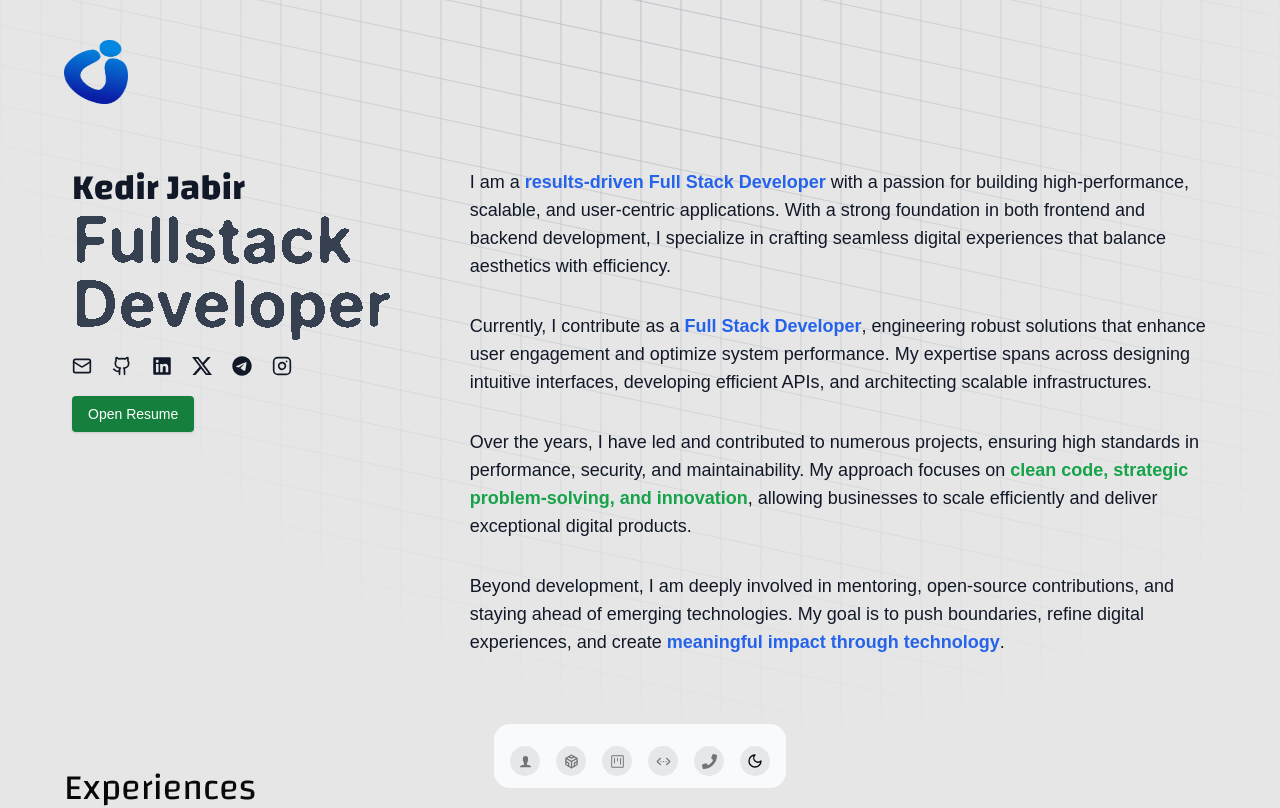
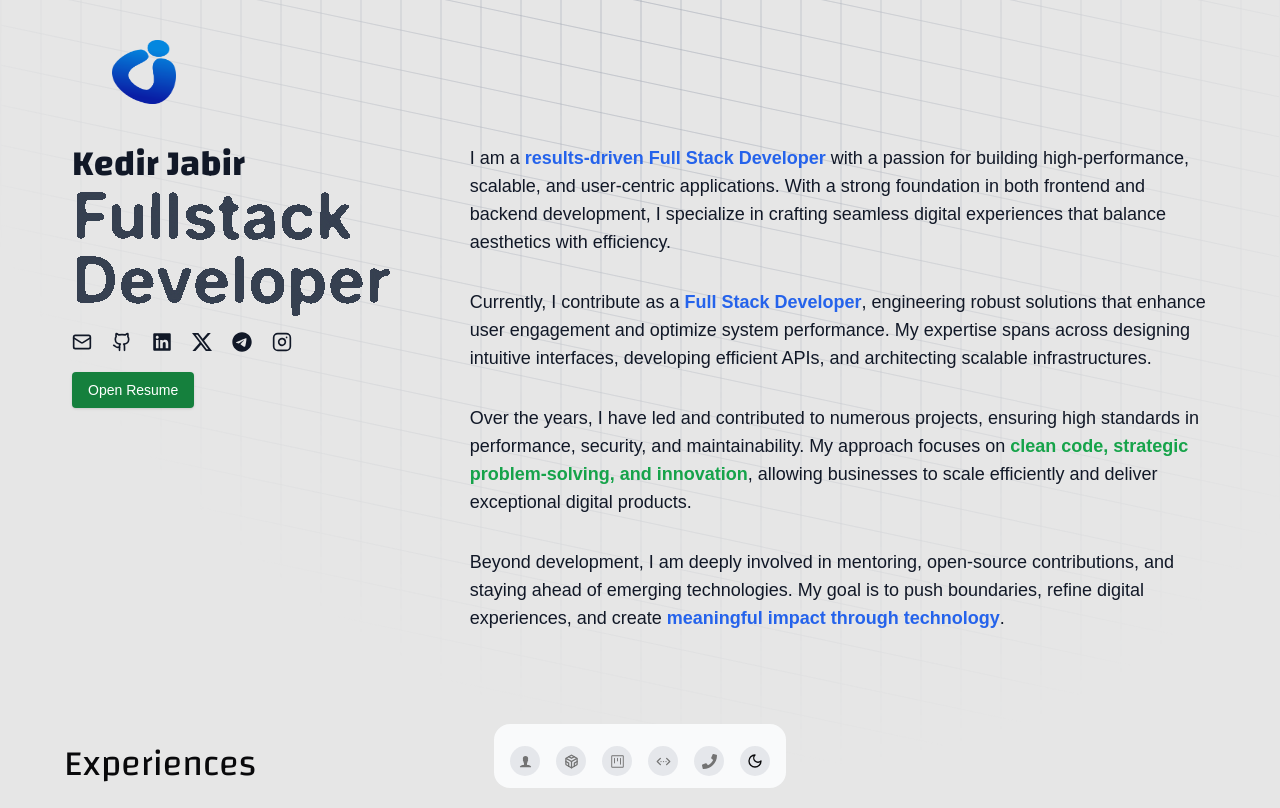
Before and after one commit to IbnuJabir/Portfolio_v1, a Next.js app: page / in a window 1280 px wide. Shown: the top 808 px of the page. Built offline with nearby package versions, Linux system fonts and the light colour scheme.

Commit message:
style(ui): enable smooth scrolling and adjust footer background color for improved aesthetics

```diff
--- a/src/app/globals.css
+++ b/src/app/globals.css
@@ -2,6 +2,10 @@
 @tailwind base;
 @tailwind components;
 @tailwind utilities;
+
+html {
+  @apply scroll-smooth;
+}
 
 body {
   font-family: Arial, Helvetica, sans-serif;
--- a/src/app/page.tsx
+++ b/src/app/page.tsx
@@ -90,9 +90,9 @@ export default function Home() {
   return (
     <div
       id="about"
-      className="w-full overflow-x-hidden flex flex-col justify-between items-center justify-items-center gap-16 pt-10"
+      className="w-full overflow-x-hidden flex flex-col justify-between items-center justify-items-center"
     >
-      <header className="hidden z-10 w-full md:flex items-baseline justify-center md:justify-between align-bottom md:px-16">
+      <header className="hidden z-10 w-full md:flex items-baseline justify-center md:justify-between align-bottom md:px-16 md:pl-28 md:py-10">
         <Link href="/" className="cursor-pointer">
           <Image
             src={logo}
--- a/src/components/Footer.tsx
+++ b/src/components/Footer.tsx
@@ -5,7 +5,7 @@ const Footer = () => {
   const currentYear = new Date().getFullYear();
 
   return (
-    <footer className="w-full py-6 bg-gray-100 dark:bg-gray-900 text-gray-700 dark:text-gray-300 text-center md:text-left">
+    <footer className="w-full py-6 bg-gray-200 dark:bg-gray-900 text-gray-700 dark:text-gray-300 text-center md:text-left">
       <div className="container mx-auto px-4 flex flex-col md:flex-row items-center justify-between">
         <p className="text-sm">
           &copy; {currentYear} Designed & Developed by{" "}
```
